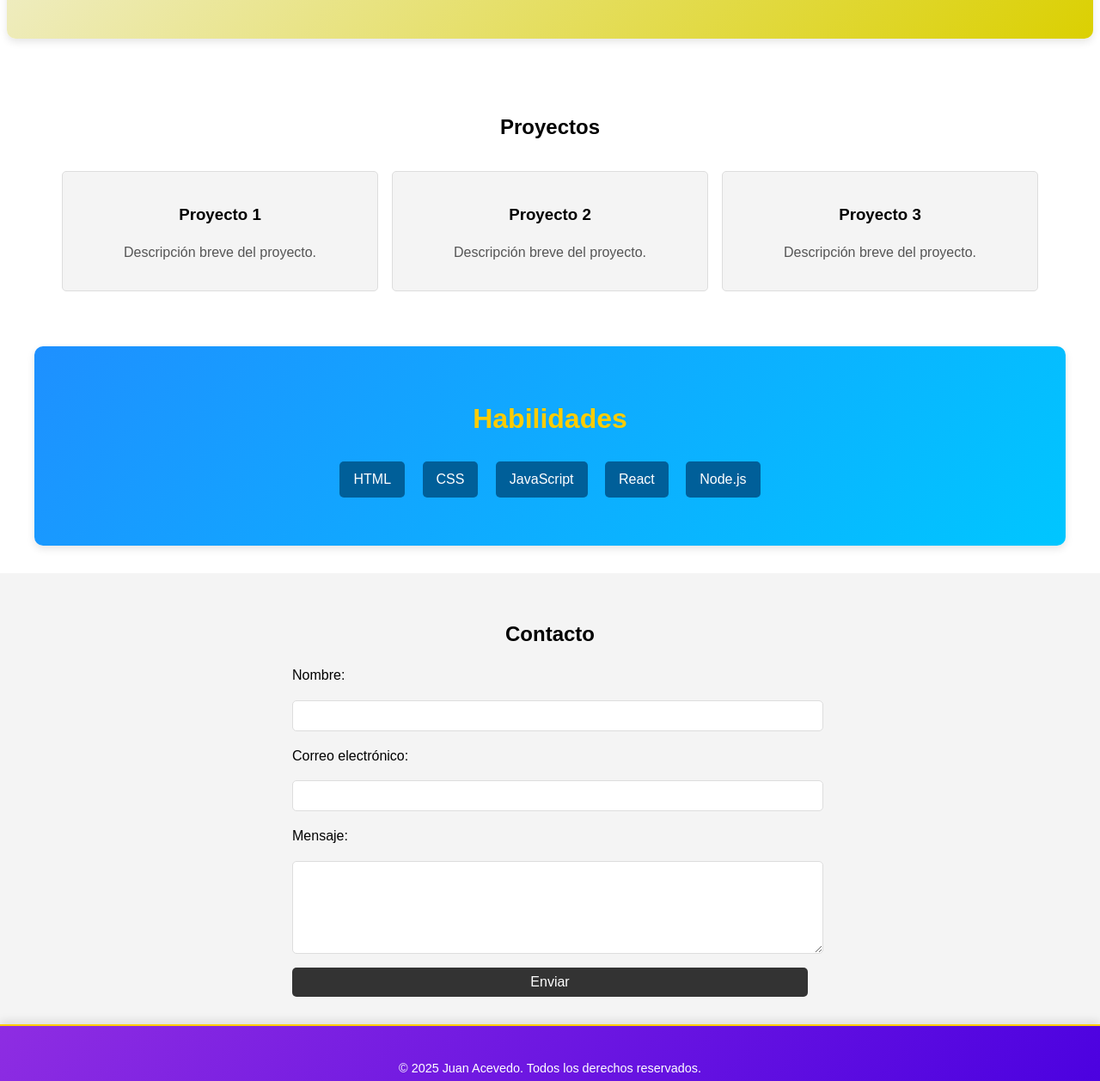
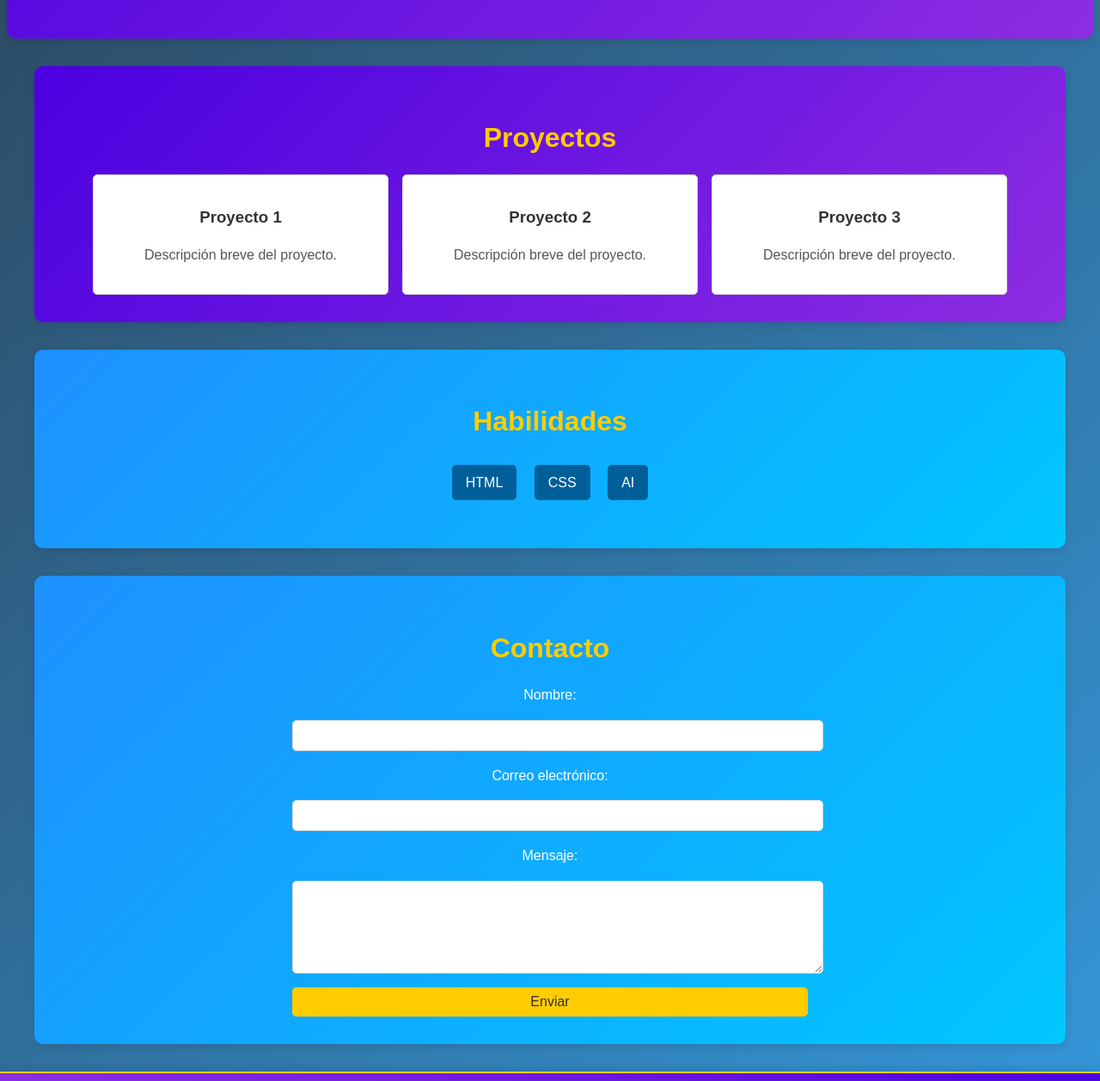
Before and after one commit to JuanAcevedo08/JuanAcevedo08.github.io, a plain HTML site: page docs/assets/index.html in a window 1280 px wide. Shown: the part 492-1750 px from the top of the page at 86% size. Drawn offline with Linux system fonts and the light colour scheme.

Commit message:
Changes Website Design With AI

```diff
--- a/docs/assets/index.html
+++ b/docs/assets/index.html
@@ -71,9 +71,7 @@
             <ul>
                 <li>HTML</li>
                 <li>CSS</li>
-                <li>JavaScript</li>
-                <li>React</li>
-                <li>Node.js</li>
+                <li>AI</li>
             </ul>
         </div>
     </section>
--- a/docs/assets/styles.css
+++ b/docs/assets/styles.css
@@ -5,6 +5,8 @@ body {
     padding: 0;
     box-sizing: border-box;
     line-height: 1.6;
+    background: linear-gradient(135deg, #2c3e50, #3498db); /* Fondo degradado azul oscuro y azul claro */
+    color: #fff; /* Texto blanco para contraste */
 }
 
 .container {
@@ -97,7 +99,7 @@ body {
 .about {
     text-align: center;
     padding: 2rem;
-    background: linear-gradient(135deg, #f4f4f4, #dbd002); /* Fondo degradado gris y amarillo */
+    background: linear-gradient(135deg, #4a00e0, #8e2de2); /* Fondo degradado gris y amarillo */
     border-radius: 10px; /* Bordes redondeados */
     box-shadow: 0 4px 10px rgba(0, 0, 0, 0.1); /* Sombra para un efecto de elevación */
     transition: transform 0.3s ease, box-shadow 0.3s ease; /* Transición suave */
@@ -118,7 +120,7 @@ body {
 
 .about p {
     font-size: 1.2rem;
-    color: #555; /* Color del texto */
+    color: #000000; /* Color del texto */
     line-height: 1.8; /* Espaciado entre líneas */
     margin-bottom: 1rem;
 }
@@ -152,11 +154,25 @@ body {
 /* Sección de proyectos */
 .projects {
     padding: 2rem 0;
+    background: linear-gradient(135deg, #4a00e0, #8e2de2); /* Fondo degradado púrpura */
+    color: #fff; /* Texto blanco para contraste */
+    text-align: center;
+    border-radius: 10px; /* Bordes redondeados */
+    box-shadow: 0 4px 10px rgba(0, 0, 0, 0.1); /* Sombra sutil */
+    margin: 2rem auto; /* Espaciado superior e inferior */
+    max-width: 1200px; /* Limita el ancho máximo */
+    transition: transform 0.3s ease, box-shadow 0.3s ease; /* Transición suave */
+}
+
+.projects:hover {
+    transform: scale(1.02); /* Aumenta ligeramente el tamaño al pasar el mouse */
+    box-shadow: 0 6px 15px rgba(0, 0, 0, 0.2); /* Sombra más pronunciada */
 }
 
 .projects h2 {
-    text-align: center;
-    margin-bottom: 2rem;
+    font-size: 2rem;
+    margin-bottom: 1rem;
+    color: #ffcc00; /* Amarillo para destacar el título */
 }
 
 .project-list {
@@ -167,21 +183,28 @@ body {
 }
 
 .project {
-    background-color: #f4f4f4;
+    background-color: #fff; /* Fondo blanco */
     padding: 1rem;
-    border: 1px solid #ddd;
-    border-radius: 5px;
-    width: calc(33.333% - 1rem);
+    border: 1px solid #ddd; /* Borde claro */
+    border-radius: 5px; /* Bordes redondeados */
+    width: calc(33.333% - 1rem); /* Ajusta el ancho */
     box-sizing: border-box;
     text-align: center;
+    transition: transform 0.3s ease, box-shadow 0.3s ease; /* Transición suave */
+}
+
+.project:hover {
+    transform: scale(1.05); /* Aumenta ligeramente el tamaño */
+    box-shadow: 0 6px 15px rgba(0, 0, 0, 0.2); /* Sombra más pronunciada */
 }
 
 .project h3 {
     margin-bottom: 0.5rem;
+    color: #333; /* Texto oscuro */
 }
 
 .project p {
-    color: #555;
+    color: #555; /* Texto gris oscuro */
 }
 
 /* Sección de habilidades */
@@ -233,12 +256,25 @@ body {
 /* Sección de contacto */
 .contact {
     padding: 2rem 0;
-    background-color: #f4f4f4;
+    background: linear-gradient(135deg, #1e90ff, #00c6ff); /* Fondo degradado azul */
+    color: #fff; /* Texto blanco */
+    text-align: center;
+    border-radius: 10px; /* Bordes redondeados */
+    box-shadow: 0 4px 10px rgba(0, 0, 0, 0.1); /* Sombra sutil */
+    margin: 2rem auto; /* Espaciado superior e inferior */
+    max-width: 1200px; /* Limita el ancho máximo */
+    transition: transform 0.3s ease, box-shadow 0.3s ease; /* Transición suave */
+}
+
+.contact:hover {
+    transform: scale(1.02); /* Aumenta ligeramente el tamaño al pasar el mouse */
+    box-shadow: 0 6px 15px rgba(0, 0, 0, 0.2); /* Sombra más pronunciada */
 }
 
 .contact h2 {
-    text-align: center;
+    font-size: 2rem;
     margin-bottom: 1rem;
+    color: #ffcc00; /* Amarillo para destacar el título */
 }
 
 .contact form {
@@ -260,14 +296,16 @@ body {
 }
 
 .contact button {
-    background-color: #333;
-    color: #fff;
+    background-color: #ffcc00; /* Amarillo */
+    color: #333; /* Texto oscuro */
     border: none;
     cursor: pointer;
+    transition: background-color 0.3s ease, transform 0.3s ease; /* Transición suave */
 }
 
 .contact button:hover {
-    background-color: #555;
+    background-color: #ff9900; /* Naranja oscuro */
+    transform: scale(1.05); /* Aumenta ligeramente el tamaño */
 }
 
 /* Pie de página */
@@ -314,7 +352,7 @@ body {
 .custom-text-color {
     font-size: 1.2rem;
     font-family: 'Georgia', serif; /* Cambia la fuente a una más elegante */
-    color: #555; /* Color base del texto */
+    color: #323232; /* Color base del texto */
     line-height: 1.8; /* Espaciado entre líneas */
     margin-bottom: 1rem; /* Espaciado inferior entre párrafos */
     text-align: justify; /* Justifica el texto para un diseño más limpio */
@@ -322,6 +360,6 @@ body {
 }
 
 .custom-text-color:hover {
-    color: #007bff; /* Cambia el color al pasar el mouse a un azul */
+    color: #f8f8f8; /* Cambia el color al pasar el mouse a un azul */
     transform: scale(1.02); /* Aumenta ligeramente el tamaño */
 }
```
